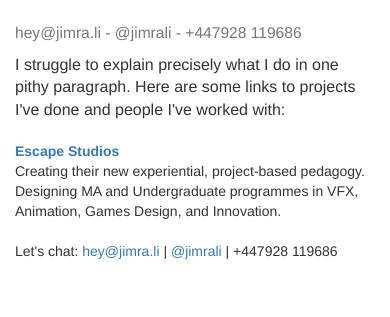
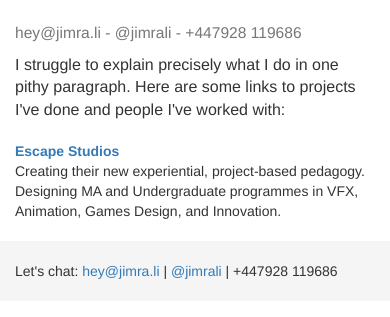
Before and after one commit to jimrali/jimrali-basic, a plain HTML site: page index.html in a window 390 px wide. Shown: the part 135-452 px from the top of the page. Drawn offline with nearby package versions, Linux system fonts and the light colour scheme.

Commit message:
Update index.html

```diff
--- a/index.html
+++ b/index.html
@@ -5,6 +5,60 @@
     <meta charset="utf-8">
     <meta name="viewport" content="width=device-width, initial-scale=1">
     <link rel="stylesheet" href="http://maxcdn.bootstrapcdn.com/bootstrap/3.2.0/css/bootstrap.min.css">
+  <style type="text/css">
+
+      /* Sticky footer styles
+      -------------------------------------------------- */
+
+      html,
+      body {
+        height: 100%;
+        /* The html and body elements cannot have any padding or margin. */
+      }
+
+      /* Wrapper for page content to push down footer */
+      #wrap {
+        min-height: 100%;
+        height: auto !important;
+        height: 100%;
+        /* Negative indent footer by it's height */
+        margin: 0 auto -60px;
+      }
+
+      /* Set the fixed height of the footer here */
+      #push,
+      #footer {
+        height: 60px;
+      }
+      #footer {
+        background-color: #f5f5f5;
+      }
+
+      /* Lastly, apply responsive CSS fixes as necessary */
+      @media (max-width: 767px) {
+        #footer {
+          margin-left: -20px;
+          margin-right: -20px;
+          padding-left: 20px;
+          padding-right: 20px;
+        }
+      }
+
+
+
+      /* Custom page CSS
+      -------------------------------------------------- */
+      /* Not required for template or sticky footer method. */
+
+      .container {
+        width: auto;
+        max-width: 680px;
+      }
+      .container .credit {
+        margin: 20px 0;
+      }
+
+    </style>
   </head>
 
   <body>
```
